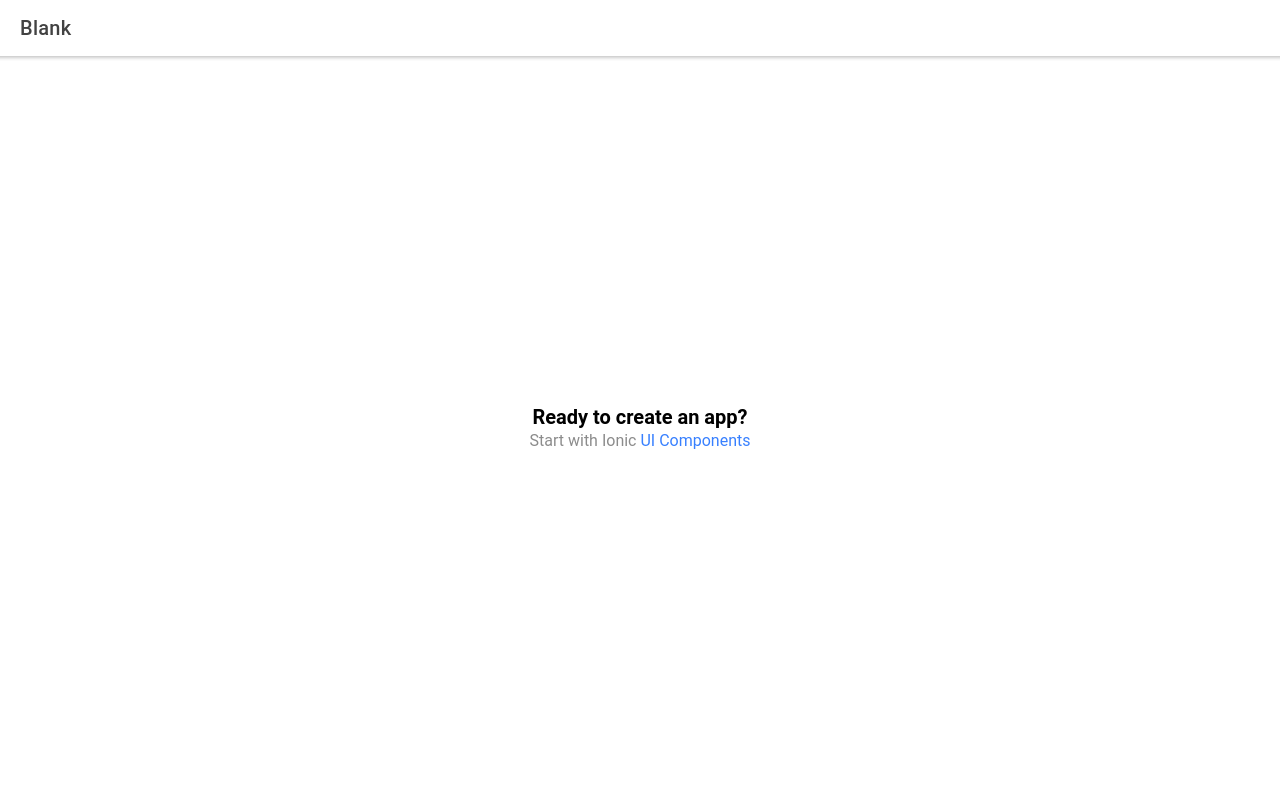
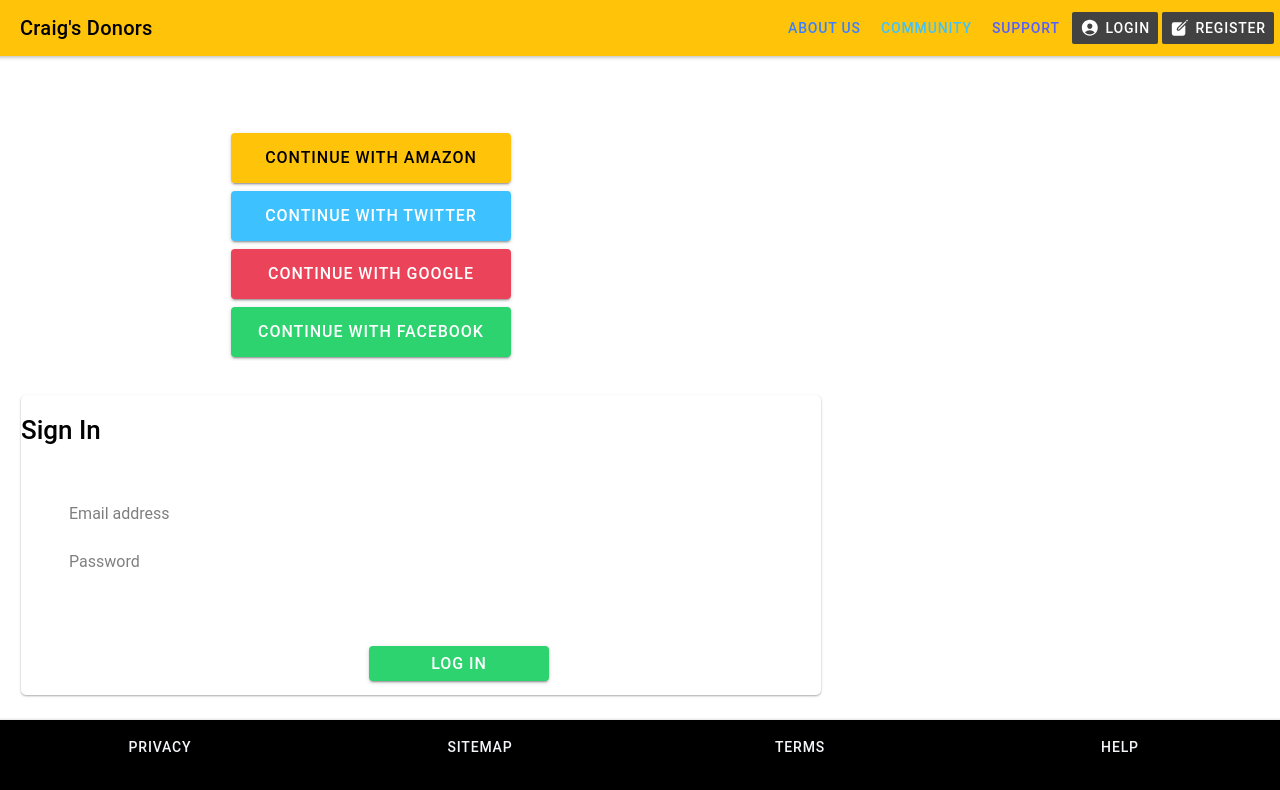
Before and after one commit to mwroffo/craigs-donors, a React (Create React App) app: page /home in a window 1280 px wide. Shown: the top 790 px of the page. Built offline with nearby package versions, Linux system fonts and the light colour scheme.

Commit message:
craigs-donors landing page changes

```diff
--- a/src/pages/Home.css
+++ b/src/pages/Home.css
@@ -0,0 +1,123 @@
+.container {
+    text-align: center;
+    position: absolute;
+    left: 0;
+    right: 0;
+    top: 50%;
+    transform: translateY(-50%);
+  }
+
+  .container strong {
+    font-size: 20px;
+    line-height: 26px;
+  }
+
+  .container p {
+    font-size: 16px;
+    line-height: 22px;
+    color: #8c8c8c;
+    margin: 0;
+  }
+
+  .container a {
+    text-decoration: none;
+  }
+
+  .toolbar-top {
+    color: black;
+    --background: #ffc409;
+  }
+
+  .btnsignup {
+    width: 280px;
+    height: 50px;
+    margin-left: 60px;
+    color: white;
+    font-size: 16px;
+  }
+
+  .page-footer {
+    background-color: black;
+    color: white;
+    height: 80px;
+  }
+
+  .btn-container {
+    margin-top: 60px;
+  }
+
+  .signup-card {
+    margin-top: 60px;
+    border: red;
+    border-radius: 5px;
+    margin-right: 40px;
+    background: white;
+    display: inline-block;
+    height: 300px;
+    margin: 1rem;
+    position: relative;
+    width: 800px;
+    box-shadow: 0 1px 3px rgba(0, 0, 0, 0.12), 0 1px 2px rgba(0,0,0,0.24)
+  }
+
+  h1 {
+    color: black;
+    font-size: large;
+  }
+
+  .btn-login {
+    width: 180px;
+    margin-left: 300px;
+    margin-top: 60px;
+    height: 55px;
+    padding-bottom: 20px;
+    color: white;
+    font-size: 16px;
+  }
+
+  .ion-title-top {
+    line-height: 40px;
+    padding-left: 50px;
+    background: url('../assets/images/CD.png') no-repeat left center;
+  }
+
+  .list-trending {
+    /* width: 1200px; */
+    width: 80%;
+    margin-left: 200px;
+    /* padding-left: 20px; */
+  }
+
+  .list-trending-item {
+    height: 300px;
+    color: black;
+    --background: #ffeaa7;
+  }
+
+  .btn-popular-causes {
+    width: 260px;
+    height: 150px;
+    --background: black;
+    --color: white;
+  }
+
+  .btn-container {
+    align-content: center;
+    padding-left: 150px;
+  }
+
+  .btn-charity-login {
+    /* --color: blue; */
+    font-size: 22px;
+  }
+
+  .btn-charity {
+    --color: blue;
+    font-size: 22;
+  }
+
+  .header-text {
+    /* color: black; */
+    font-size: 50;
+    color: red;
+  }
--- a/src/pages/Home.tsx
+++ b/src/pages/Home.tsx
@@ -1,24 +1,174 @@
-import { IonContent, IonHeader, IonPage, IonTitle, IonToolbar } from '@ionic/react';
+import { IonContent, IonHeader, IonPage, IonTitle, IonToolbar, IonButton, IonIcon, IonButtons, IonList,
+  IonItem, IonCard, IonCardContent, IonCardTitle, IonLabel, IonInput, IonImg } from '@ionic/react';
+import { IonGrid, IonRow, IonCol, IonFooter, IonText } from '@ionic/react';
+import { personCircle, search, helpCircle, star, create, ellipsisHorizontal, ellipsisVertical,
+  medkit, colorFill, heartHalf , languageSharp} from 'ionicons/icons';
+
 import React from 'react';
-import ExploreContainer from '../components/ExploreContainer';
+import ReactDOM from 'react-dom';
+
+
 import './Home.css';
 
 const Home: React.FC = () => {
   return (
     <IonPage>
       <IonHeader>
-        <IonToolbar>
-          <IonTitle>Blank</IonTitle>
+        <IonToolbar class="toolbar-top">
+          <IonTitle>Craig's Donors</IonTitle>
+          {/* <IonTitle><img alt="logo" id="header_logo" height="40" float-left src="../assets/images/CD.png"/>Craig's Donors</IonTitle> */}
+          {/* <IonTitle><IonImg alt="Craigs Logo" src="../assests/images/CDN.png" />Craigs Donors</IonTitle> */}
+          <IonButtons slot="secondary">
+            <IonButton color="primary" expand="block" fill="clear">About Us</IonButton>
+            <IonButton color="secondary" expand="block" fill="clear">Community</IonButton>
+            <IonButton color="tertiary" expand="block" fill="clear">Support</IonButton>
+          </IonButtons>
+
+          <IonButtons slot="primary">
+            <IonButton fill="solid">
+            <IonIcon slot="start" icon={personCircle} />
+              Login
+            </IonButton>
+            <IonButton fill="solid">
+            <IonIcon slot="start" icon={create} />
+              Register
+            </IonButton>
+          </IonButtons>
         </IonToolbar>
       </IonHeader>
+
       <IonContent>
-        <IonHeader collapse="condense">
-          <IonToolbar>
-            <IonTitle size="large">Blank</IonTitle>
-          </IonToolbar>
-        </IonHeader>
-        <ExploreContainer />
+        <IonRow>
+          <IonCol>
+            <IonList lines="none" class="btn-container">
+              <IonItem>
+                <IonButton class="btnsignup" color="warning">Continue with Amazon</IonButton>
+              </IonItem>
+
+              <IonItem>
+                <IonButton class="btnsignup" color="secondary">Continue with Twitter</IonButton>
+              </IonItem>
+
+              <IonItem>
+                <IonButton class="btnsignup" color="danger">Continue with Google</IonButton>
+              </IonItem>
+
+              <IonItem>
+                <IonButton class="btnsignup" color="success">Continue with Facebook</IonButton>
+              </IonItem>
+            </IonList>
+          </IonCol>
+
+          <IonCol>
+            <IonCard class="signup-card">
+            <h1>Sign In</h1>
+              <IonCardContent>
+                <IonCardContent>
+                  <IonList lines="none">
+                    <IonItem>
+                      <IonInput type="email" placeholder="Email address"></IonInput>
+                    </IonItem>
+                    <IonItem>
+                      <IonInput type="password" placeholder="Password"></IonInput>
+                    </IonItem>
+                    <IonItem>
+                      <IonButton color="success" class="btn-login">Log In</IonButton>
+                    </IonItem>
+                    {/* <IonItem>
+                      Charity?<IonButton color="success">Log in here</IonButton>
+                    </IonItem>                     */}
+                  </IonList>
+                </IonCardContent>
+              </IonCardContent>
+            </IonCard>
+            <IonItem class="btn-charity-login">
+                {/* Charity?<IonButton color="clear">Log in here</IonButton> */}
+                <IonText color="dark">Charity?</IonText><IonButton class="btn-charity" size="small" color="clear">Log in here</IonButton>
+            </IonItem>
+          </IonCol>
+        </IonRow>
+
+        <IonList class="list-trending">
+          <h1>Trending</h1>
+          <IonItem class="list-trending-item">
+            <IonRow>
+              <h2>How can we do most good with limited resources?</h2>
+            </IonRow>
+            <IonRow>
+              <h3>#EffeciveAltruism</h3>
+            </IonRow>
+          </IonItem>
+          <IonItem class="list-trending-item">
+          <IonRow>
+              <h2>Join me to fight COVID-19 in thirdworld!!!</h2>
+            </IonRow>
+            <IonRow>
+              <h3>#COVID-19</h3>
+            </IonRow>
+          </IonItem>
+          <IonItem class="list-trending-item">
+          <IonRow>
+              <h2>How can we do most good with limited resources?</h2>
+            </IonRow>
+            <IonRow>
+              <h3>#EffeciveAltruism</h3>
+            </IonRow>
+          </IonItem>
+        </IonList>
+
+        <IonText class="header-text">Popular causes</IonText>
+        <IonRow>
+          <IonCol class="btn-container">
+          <IonButton class="btn-popular-causes" size = "large" expand="full" fill="solid">
+            <IonIcon slot="start" icon={languageSharp} />
+              Education
+            </IonButton>
+          </IonCol>
+
+          <IonCol class="btn-container">
+          <IonButton class="btn-popular-causes" size = "large" expand="full" fill="solid">
+            <IonIcon slot="start" icon={heartHalf} />
+              Mental Health
+            </IonButton>
+          </IonCol>
+
+          <IonCol class="btn-container">
+          <IonButton class="btn-popular-causes" size = "large" expand="full" fill="solid">
+            <IonIcon slot="start" icon={medkit} />
+              Health
+            </IonButton>
+          </IonCol>
+
+          <IonCol class="btn-container">
+          <IonButton class="btn-popular-causes" size = "large" expand="full" fill="solid">
+            <IonIcon slot="start" icon={colorFill} />
+              Clean Water
+            </IonButton>
+          </IonCol>
+        </IonRow>
+
       </IonContent>
+
+      <IonFooter>
+        <IonToolbar class="page-footer">
+          <IonRow class="page-footer">
+            <IonCol>
+              <IonButton color="light" expand="block" fill="clear">Privacy</IonButton>
+            </IonCol>
+            <IonCol>
+              <IonButton color="light" expand="block" fill="clear">Sitemap</IonButton>
+            </IonCol>
+            <IonCol>
+              <IonButton color="light" expand="block" fill="clear">Terms</IonButton>
+            </IonCol>
+            <IonCol>
+              <IonButton color="light" expand="block" fill="clear">Help</IonButton>
+            </IonCol>
+          </IonRow>
+
+        </IonToolbar>
+      </IonFooter>
+
     </IonPage>
   );
 };
```
